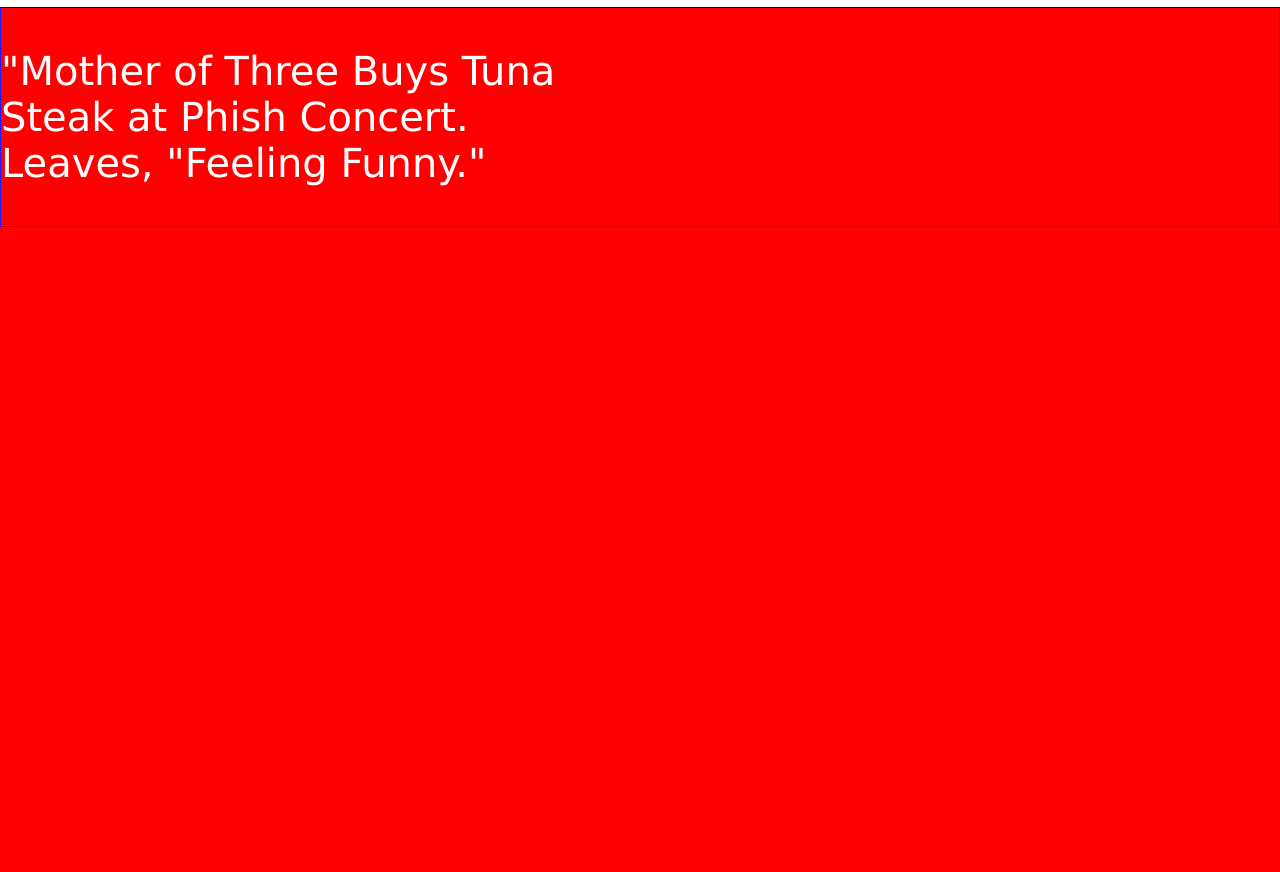
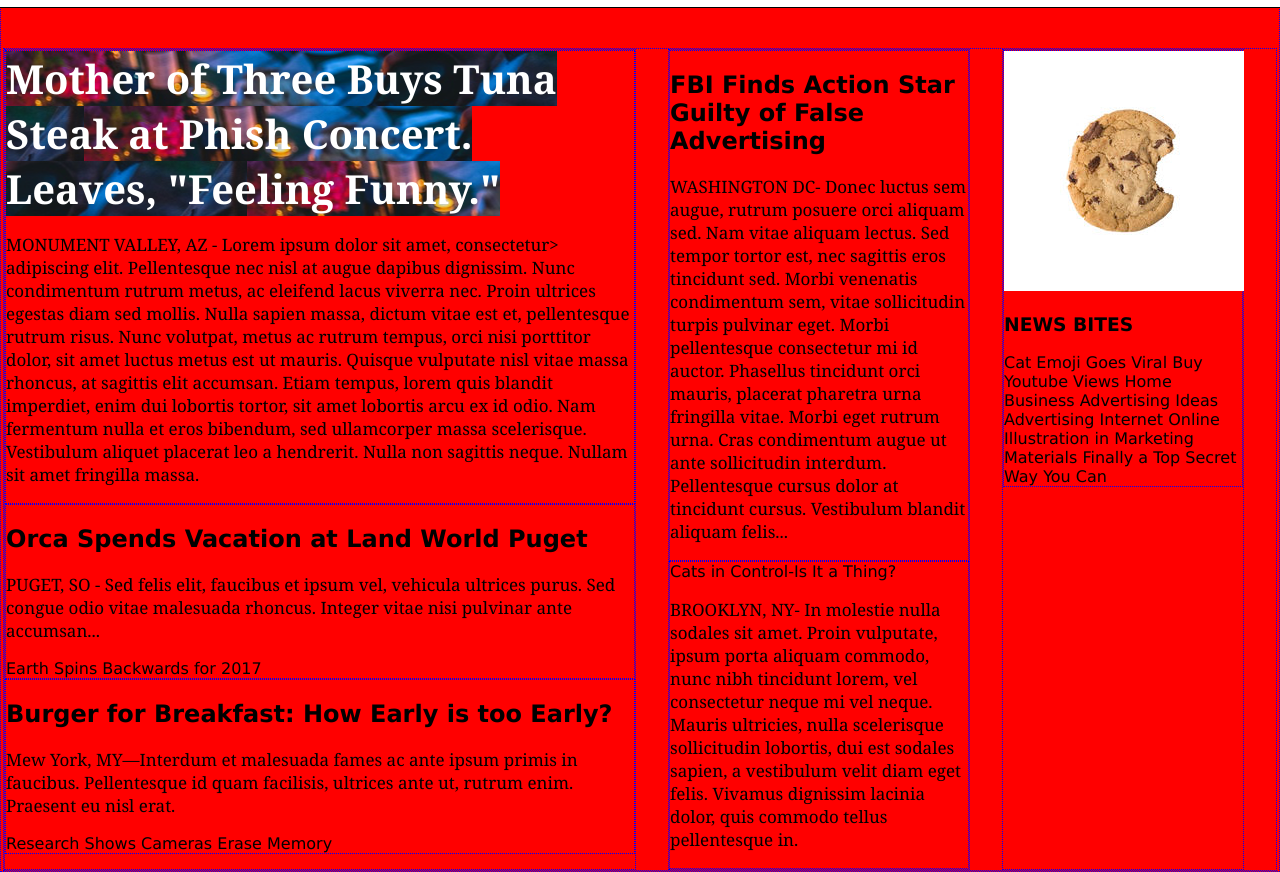
Before and after one commit to Bruce53005/MyTimes, a plain HTML site: page index.html in a window 1280 px wide. Shown: the part 73-945 px from the top of the page. Before the commit the page ends 800 px from the top, so only its background shows below. Drawn offline with Linux system fonts and the light colour scheme.

Commit message:
stories in ready to add pictures

```diff
--- a/index.html
+++ b/index.html
@@ -20,8 +20,56 @@
         <span><a href="#">Science</a></span>
       </nav>
     </header>
-      <div class="image-mother">
-        <p>"Mother of Three Buys Tuna Steak at Phish Concert. Leaves, "Feeling Funny."</p>
+    <main>
+
+    <div class="column">
+      <div class="large">
+        <article class="story">
+          <div class="caption">
+            <span id="story-main">Mother of Three Buys Tuna Steak at Phish Concert. Leaves, "Feeling Funny."</span>
+          </div>
+          <p>MONUMENT VALLEY, AZ - Lorem ipsum dolor sit amet, consectetur> adipiscing elit. Pellentesque nec nisl at augue dapibus dignissim. Nunc condimentum rutrum metus, ac eleifend lacus viverra nec. Proin ultrices egestas diam sed mollis. Nulla sapien massa, dictum vitae est et, pellentesque rutrum risus. Nunc volutpat, metus ac rutrum tempus, orci nisi porttitor dolor, sit amet luctus metus est ut mauris. Quisque vulputate nisl vitae massa rhoncus, at sagittis elit accumsan. Etiam tempus, lorem quis blandit imperdiet, enim dui lobortis tortor, sit amet lobortis arcu ex id odio. Nam fermentum nulla et eros bibendum, sed ullamcorper massa scelerisque. Vestibulum aliquet placerat leo a hendrerit. Nulla non sagittis neque. Nullam sit amet fringilla massa.</p>
+        </article>
+        <article class="story">
+          <h2>Orca Spends Vacation at Land World Puget</h2>
+          <p>PUGET, SO - Sed felis elit, faucibus et ipsum vel, vehicula ultrices purus. Sed congue odio vitae malesuada rhoncus. Integer vitae nisi pulvinar ante accumsan...</p>
+          <span class="caption-small">Earth Spins Backwards for 2017</span>
+        </article>
+        <article class="story">
+          <h2>Burger for Breakfast: How Early is too Early?</h2>
+          <p>Mew York, MY—Interdum et malesuada fames ac ante ipsum primis in faucibus. Pellentesque id quam facilisis, ultrices ante ut, rutrum enim. Praesent eu nisl erat.</p>
+          <span class="caption-small">Research Shows Cameras Erase Memory</span>
+        </article>
       </div>
+    </div>
+
+    <div class="column">
+      <div class="medium">
+        <article class="story">
+          <h2>FBI Finds Action Star Guilty of False Advertising</h2>
+          <p>WASHINGTON DC- Donec luctus sem augue, rutrum posuere orci aliquam sed. Nam vitae aliquam lectus. Sed tempor tortor est, nec sagittis eros tincidunt sed. Morbi venenatis condimentum sem, vitae sollicitudin turpis pulvinar eget. Morbi pellentesque consectetur mi id auctor. Phasellus tincidunt orci mauris, placerat pharetra urna fringilla vitae. Morbi eget rutrum urna. Cras condimentum augue ut ante sollicitudin interdum. Pellentesque cursus dolor at tincidunt cursus. Vestibulum blandit aliquam felis...</p>
+        </article>
+        <article class="story">
+          <span>Cats in Control-Is It a Thing?</span>
+          <p>BROOKLYN, NY- In molestie nulla sodales sit amet. Proin vulputate, ipsum porta aliquam commodo, nunc nibh tincidunt lorem, vel consectetur neque mi vel neque. Mauris ultricies, nulla scelerisque sollicitudin lobortis, dui est sodales sapien, a vestibulum velit diam eget felis. Vivamus dignissim lacinia dolor, quis commodo tellus pellentesque in.</p>
+        </article>
+      </div>
+    </div>
+    <div class="column">
+      <div class="small">
+        <article class="story">
+          <img src="./resources/images/img-cookie.png" alt="chocolate chip cookie - mmm!">
+          <h3>NEWS BITES</h3>
+            <span>Cat Emoji Goes Viral</span>
+            <span>Buy Youtube Views</span>
+            <span>Home Business Advertising Ideas</span>
+            <span>Advertising Internet Online</span>
+            <span>Illustration in Marketing Materials</span>
+            <span>Finally a Top Secret Way You Can</span>
+        </article>
+      </div>
+    </div>
+
+    </main>
   </body>
 </html>
--- a/resources/css/style.css
+++ b/resources/css/style.css
@@ -4,6 +4,8 @@ body{
   background-color: red; /*development only*/
   border: 1px dotted blue; /*design aid only*/
   margin: 0;
+  display: flex;
+  justify-content: center;
 }
 /* Header style*/
 .logo{
@@ -44,10 +46,39 @@ nav a{
 }
 
 /* Main section styling*/
-.image-mother p{
+main{
+  display: flex;
   margin-top: 120px;
-  width: 600px;
-  font: Georgia, Arial, sans-serif;
+  border: 1px dotted blue; /*development only*/
+}
+p{
+  font-family: Georgia;
+  font-size: 17px;
+  color: black;
+}
+.column, .story{
+  border: 1px dotted blue;
+}   /*development only*/
+.column{
+  display: flex;
+  margin-right: 32px;
+}
+.large{
+  width: 630px;
+}
+.medium{
+  width: 300px;
+}
+.small{
+  width: 240px;
+}
+.caption{
+  font-family: Georgia;
+  font-weight: bold;
+  font-size: 30px;
   color: white;
+}
+#story-main{
+  background-image: url(../images/img-story-main.png);
   font-size: 40px;
 }
```
